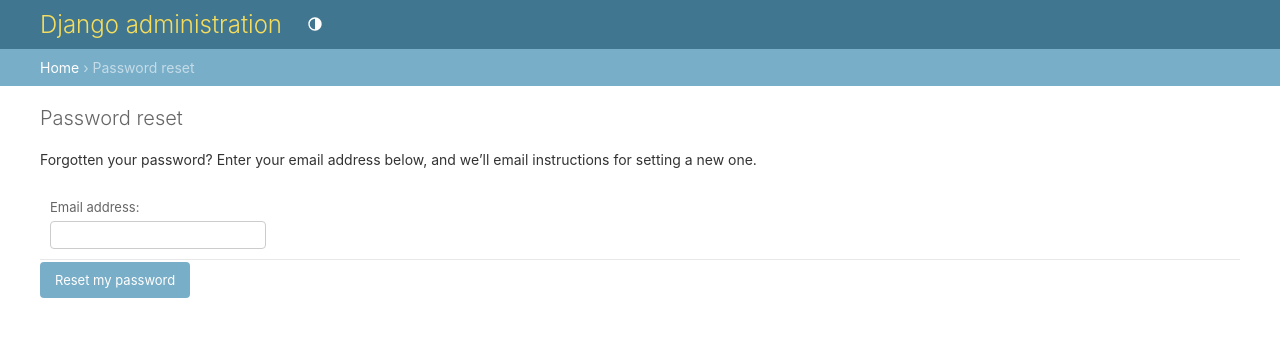
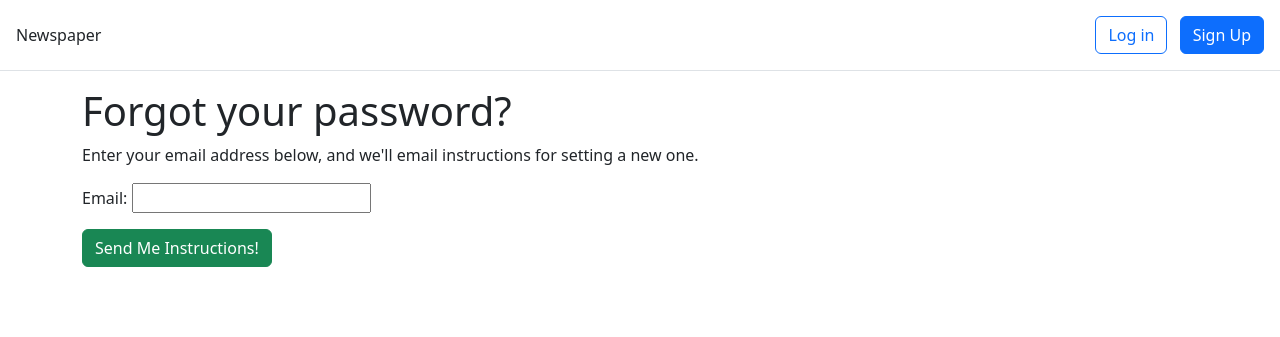
Before and after one commit to TrazzP/NewspaperApp, a Django app: a page that, after the commit, uses templates/base.html in a window 1280 px wide. Shown: the top 337 px of the page. Run offline with Django 4.2, Linux system fonts and the light colour scheme.

Commit message:
finished password reset and change

```diff
--- /dev/null
+++ b/articles/admin.py
@@ -0,0 +1,3 @@
+from django.contrib import admin
+
+# Register your models here.
--- /dev/null
+++ b/articles/apps.py
@@ -0,0 +1,6 @@
+from django.apps import AppConfig
+
+
+class ArticlesConfig(AppConfig):
+    default_auto_field = "django.db.models.BigAutoField"
+    name = "articles"
--- /dev/null
+++ b/articles/models.py
@@ -0,0 +1,3 @@
+from django.db import models
+
+# Create your models here.
--- /dev/null
+++ b/articles/tests.py
@@ -0,0 +1,3 @@
+from django.test import TestCase
+
+# Create your tests here.
--- /dev/null
+++ b/articles/views.py
@@ -0,0 +1,3 @@
+from django.shortcuts import render
+
+# Create your views here.
--- a/templates/base.html
+++ b/templates/base.html
@@ -1,12 +1,43 @@
 <html>
     <head>
         <meta charset="utf-8">
-    <title>Newspaper App</title>
+        <title>{% block title %}Newspaper App{% endblock title %}</title>
+        <meta name="viewport" content="width=device-width, initial-scale=1, shrink-to-fit=no">
+        <link href="https://cdn.jsdelivr.net/npm/bootstrap@5.2.3/dist/css/bootstrap.min.css" rel="stylesheet" integrity="sha384..." crossorigin="anonymous">
     </head>
     <body>
+        <header class="p-3 mb-3 border-bottom">
+            <div class="d-flex flex-wrap align-items-center justify-content-center justify-content-lg-start">
+                <a class="navbar-brand" href="{% url 'home' %}">Newspaper</a>
+                <ul class="nav col-12 col-lg-auto me-lg-auto mb-2 justify-content-center mb-md-0">
+                    {% if user.is_authenticated %}
+                    <li><a href="#" class="nav-link px-2 link-dark">+ New</a></li>
+                </ul>
+                <div class="dropdown text-end">
+                    <a href="#" class="d-block link-dark text-decoration-none dropdown-toggle" id="dropdownUser1" data-bs-toggle="dropdown" aria-expanded="false">
+                        {{user.username}}
+                    </a>
+                    <ul class="dropdown-menu text-small" aria-labelledby="dropdownUser1">
+                        <li><a class="dropdown-item" href="{% url 'password_change' %}">Change password</a></li>
+                        <li><a class="dropdown-item" href="{% url 'logout' %}">Log out</a></li>
+                    </ul>
+                </div>
+                {% else %}
+            </ul>
+            <div class="text-end">
+                <a href="{% url 'login' %}" class="btn btn-outline-primary me-2">Log in</a>
+                <a href="{% url 'signup' %}" class="btn btn-primary">Sign Up</a>
+            </div>
+            {% endif %}
+        </div>
+    </div>
+</header>
         <main>
+            <div class="container">
             {% block content %}
             {% endblock content %}
+            </div>
         </main>
+        <script src="https://cdn.jsdelivr.net/npm/bootstrap@5.2.3/dist/js/bootstrap.bundle.min.js" integrity="sha384..." crossorigin="anonymous"></script>
     </body>
 </html>
--- a/templates/registration/login.html
+++ b/templates/registration/login.html
@@ -7,6 +7,6 @@
 <form method="post">
     {% csrf_token %}
     {{ form.as_p }}
-    <button type="sumbit">Log In</button>
+    <button class="btn btn-success ml-2" type="sumbit">Log In</button>
 </form>
 {% endblock content %}
--- /dev/null
+++ b/templates/registration/password_reset_form.html
@@ -0,0 +1,15 @@
+
+{% extends 'base.html' %}
+
+{% block title %}Forgot Your Password{% endblock title %}
+
+{% block content %}
+<h1>Forgot your password?</h1>
+<P>Enter your email address below, and we'll email instructions for setting a new one.</P>
+
+<form method="POST">
+    {% csrf_token %}
+    {{ form.as_p }}
+    <input class="btn btn-success" type="submit", value="Send Me Instructions!">
+</form>
+{% endblock content %}
--- a/templates/registration/signup.html
+++ b/templates/registration/signup.html
@@ -1,4 +1,5 @@
 {% extends 'base.html' %}
+{% load crispy_forms_tags %}
 
 {% block title %}Sign Up{% endblock title %}
 
@@ -6,7 +7,7 @@
 <h2>Sign Up</h2>
 <form method="post">
     {% csrf_token %}
-    {{ form.as_p }}
-    <button type="sumbit">Sign Up</button>
+    {{ form|crispy }}
+    <button class="btn btn-success" type="submit">Sign Up</button>
 </form>
 {% endblock content %}
```
Also changed, not shown: newspaper_project/settings.py (+11 -1 lines), templates/registration/password_change_done.html (added, +8 -0 lines), templates/registration/password_change_form.html (added, +15 -0 lines), templates/registration/password_reset_complete.html (added, +9 -0 lines), templates/registration/password_reset_confirm.html (added, +13 -0 lines), templates/registration/password_reset_done.html (added, +8 -0 lines), articles/__init__.py (added), articles/migrations/__init__.py (added), db.sqlite3. Lines whose indentation alone changed are shown as unchanged.
